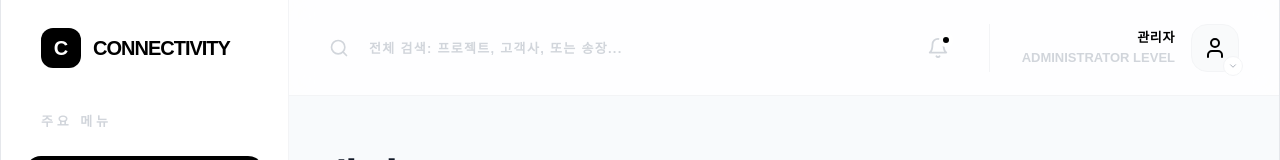
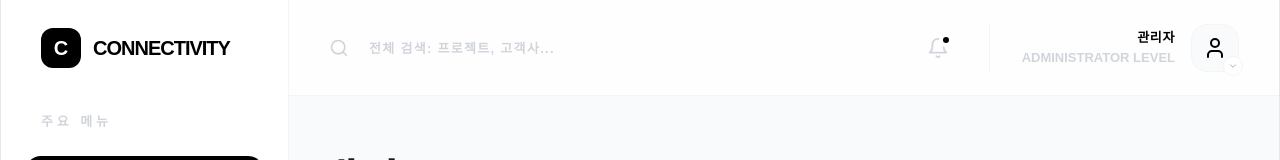
Before and after one commit to leedonghyun79/connectivity, a Next.js app: page / in a window 1280 px wide. Shown: the top 160 px of the page. Built offline with nearby package versions, Linux system fonts and the light colour scheme; no server answers; the database is empty; a web font is replaced by a local one.

Commit message:
검색 placeholder 수정

```diff
--- a/src/components/layout/Header.tsx
+++ b/src/components/layout/Header.tsx
@@ -29,7 +29,7 @@ export default function Header() {
           <Search className="absolute left-0 top-1/2 transform -translate-y-1/2 text-gray-300 group-focus-within:text-black transition-colors" size={20} />
           <input
             type="text"
-            placeholder="전체 검색: 프로젝트, 고객사, 또는 송장..."
+            placeholder="전체 검색: 프로젝트, 고객사..."
             className="w-full pl-10 pr-4 py-3 bg-transparent text-sm font-medium focus:outline-none transition-all placeholder:text-gray-300 placeholder:font-bold placeholder:uppercase placeholder:text-[10px] placeholder:tracking-widest"
             onKeyDown={(e) => {
               if (e.key === 'Enter') {
```
